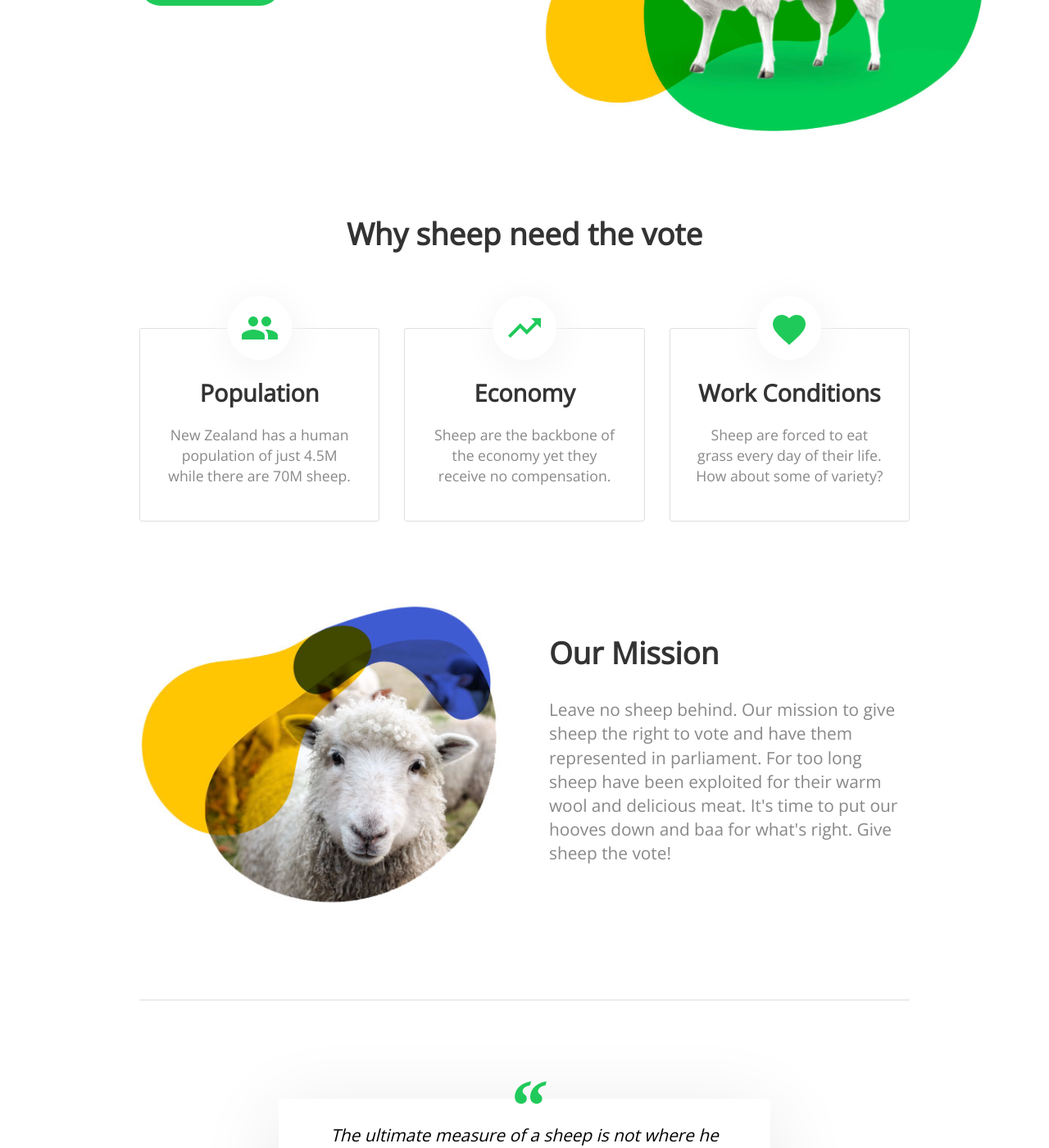
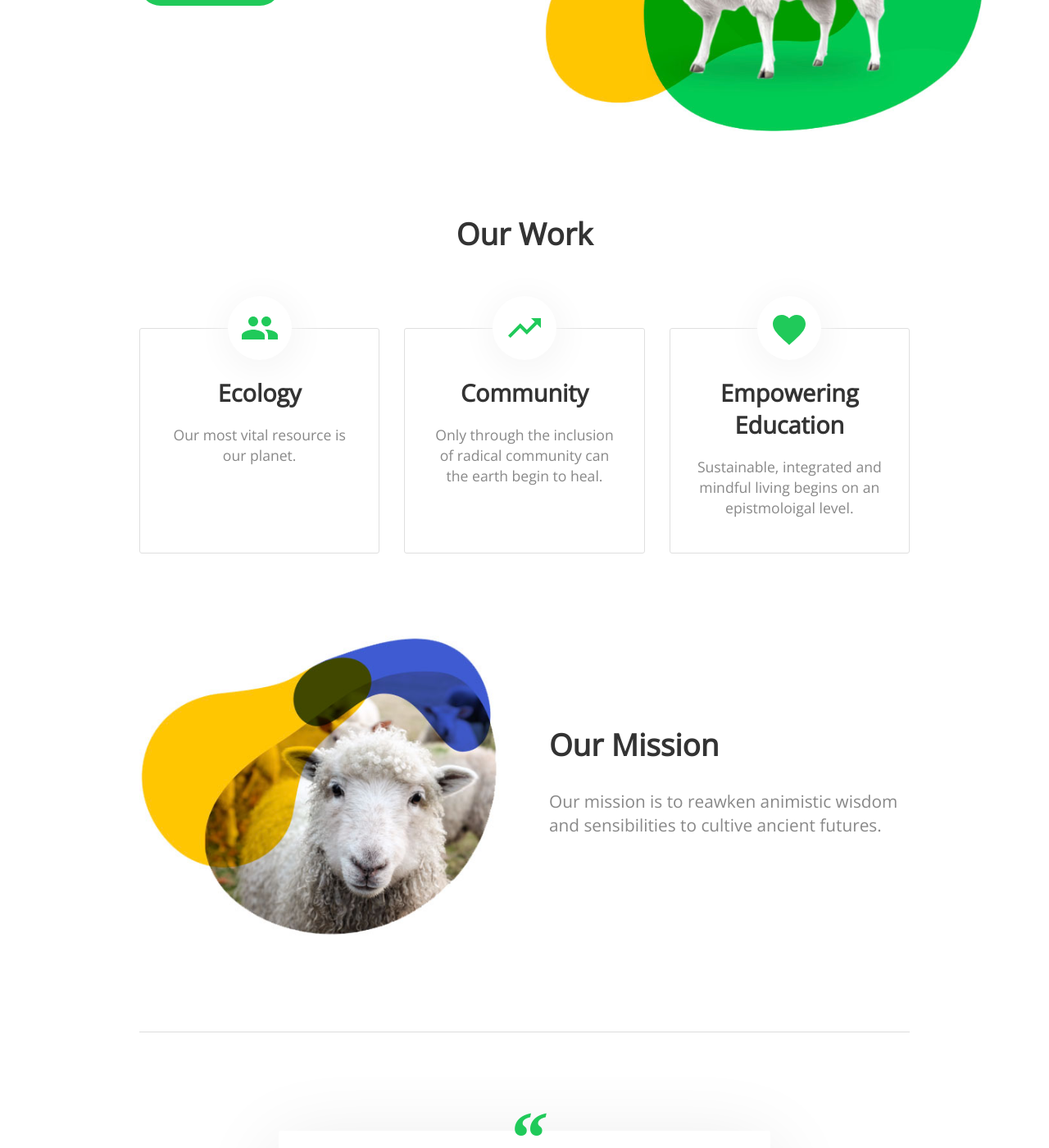
Before and after one commit to orfeaus/living-bridge-exploration, a Jekyll site: the page built from index.html, in a window 1280 px wide and 1400 px high, scrolled down 464 px. Shown: the whole window at 82% size. Built offline with Jekyll 4.4.1, drawn with Linux system fonts in a browser that asks for light colours; nearby versions of some CDN libraries; a script that is not in the unit is left out.

Commit message:
Update index.html

```diff
--- a/index.html
+++ b/index.html
@@ -20,25 +20,25 @@
 </header>
 
 <div class="container">
-	<h2 class="editable" style="text-align: center;">Why sheep need the vote</h2>
+	<h2 class="editable" style="text-align: center;">Our Work</h2>
 
 	<ul class="thirds">
 		<li>
 			<div class="image">{% include icons/site.html icon="population" %}</div>
-			<h3 class="editable">Population</h3>
-			<p class="editable">New Zealand has a human population of just 4.5M while there are 70M sheep. </p>
+			<h3 class="editable">Ecology</h3>
+			<p class="editable">Our most vital resource is our planet.  </p>
 		</li>
 
 		<li>
 			<div class="image">{% include icons/site.html icon="economy" %}</div>
-			<h3 class="editable">Economy</h3>
-			<p class="editable">Sheep are the backbone of the economy yet they receive no compensation.</p>
+			<h3 class="editable">Community</h3>
+			<p class="editable">Only through the inclusion of radical community can the earth begin to heal.</p>
 		</li>
 
 		<li>
 			<div class="image">{% include icons/site.html icon="conditions" %}</div>
-			<h3 class="editable">Work Conditions</h3>
-			<p class="editable">Sheep are forced to eat grass every day of their life. How about some of variety?</p>
+			<h3 class="editable">Empowering Education</h3>
+			<p class="editable">Sustainable, integrated and mindful living begins on an epistmoloigal level.</p>
 		</li>
 	</ul>
 </div>
@@ -51,7 +51,7 @@
 		<div>
 			<h2 class="editable">Our Mission</h2>
 
-			<p class="editable">Leave no sheep behind. Our mission to give sheep the right to vote and have them represented in parliament. For too long sheep have been exploited for their warm wool and delicious meat. It's time to put our hooves down and baa for what's right. Give sheep the vote!</p>
+			<p class="editable">Our mission is to reawken animistic wisdom and sensibilities to cultive ancient futures.</p>
 		</div>
 	</div>
 </div>
```
